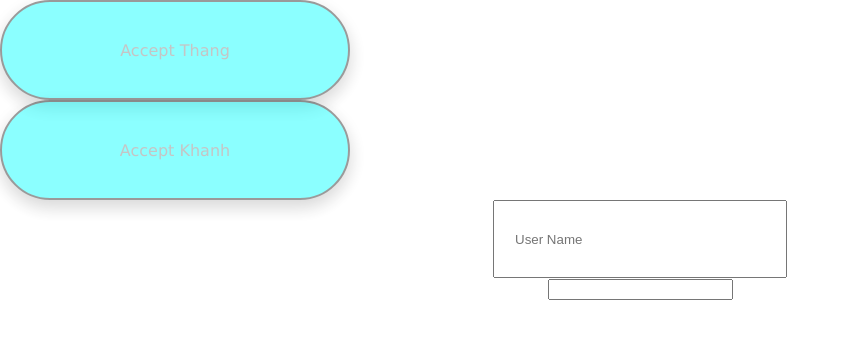
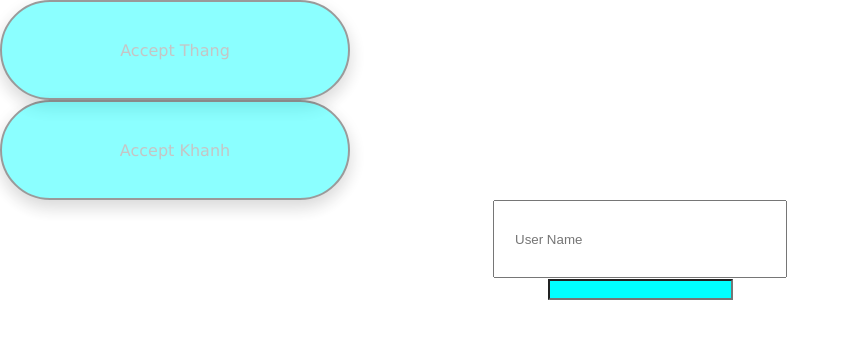
Before and after one commit to thangndtitf/VRMS-Web, a React (Create React App) app: page / in a window 1280 px wide. Shown: the top 338 px of the page, without its empty margins (0-850 px from the left). Built offline with nearby package versions, Linux system fonts and the light colour scheme.

Commit message:
ThangCommit for passworld input type css

```diff
--- a/src/components/textinput/passworldinput/PassworldInput.css
+++ b/src/components/textinput/passworldinput/PassworldInput.css
@@ -0,0 +1,3 @@
+.input_passworld {
+    background-color: aqua;
+}
--- a/src/components/textinput/passworldinput/PassworldInput.js
+++ b/src/components/textinput/passworldinput/PassworldInput.js
@@ -1,3 +1,5 @@
+
+import './PassworldInput.css'
 const PassworldInput = () => {
     return (
         <div>
```
